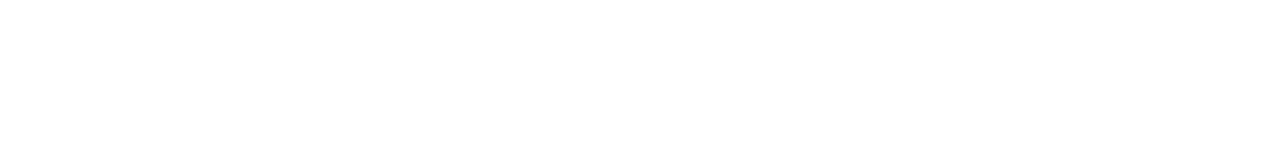
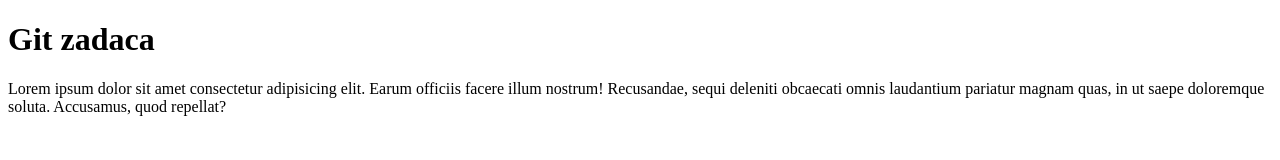
Before and after one commit to tadijatomic/git-zadaca-algebra, a plain HTML site: page index.html in a window 1280 px wide. Drawn offline with Linux system fonts and the light colour scheme.

Commit message:
dodavanje h1 i p, kreiranje nove mape

```diff
--- a/index.html
+++ b/index.html
@@ -5,5 +5,13 @@
     <meta name="viewport" content="width=device-width, initial-scale=1.0" />
     <title>Document</title>
   </head>
-  <body></body>
+  <body>
+    <h1>Git zadaca</h1>
+    <p>
+      Lorem ipsum dolor sit amet consectetur adipisicing elit. Earum officiis
+      facere illum nostrum! Recusandae, sequi deleniti obcaecati omnis
+      laudantium pariatur magnam quas, in ut saepe doloremque soluta. Accusamus,
+      quod repellat?
+    </p>
+  </body>
 </html>
```
Also changed, not shown: Nova mapa/test.html (added, +17 -0 lines).
